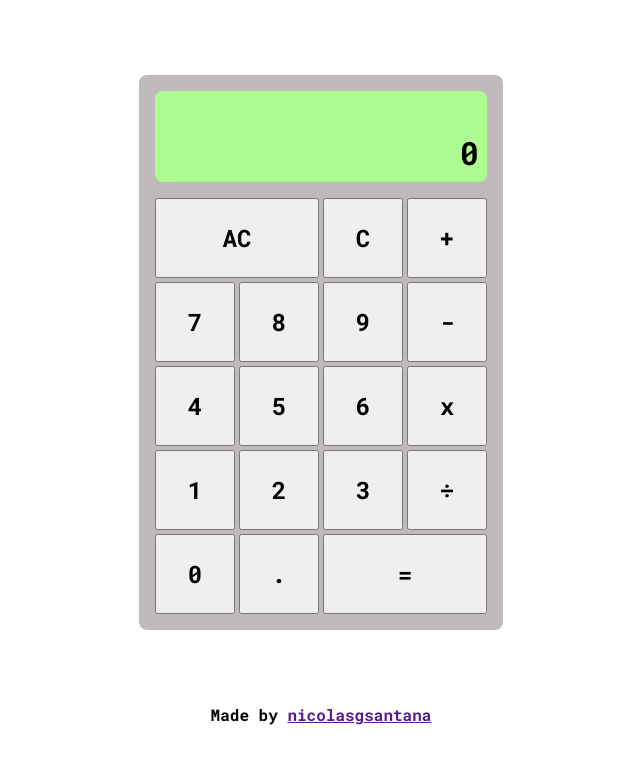
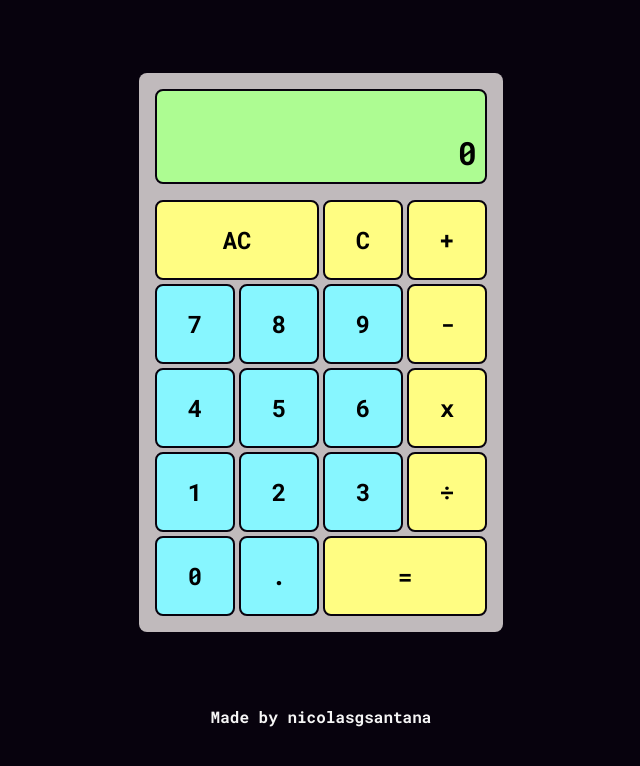
Before and after one commit to nicolasgsantana/calculator, a plain HTML site: page index.html in a window 1280 px wide. Shown: the whole page, without its empty margins (319-959 px from the left). Drawn offline with Linux system fonts and the light colour scheme.

Commit message:
Update colors

```diff
--- a/css/style.css
+++ b/css/style.css
@@ -9,6 +9,7 @@ body {
     justify-content: center;
     flex-direction: column;
     font-family: 'Roboto Mono', monospace;
+    background-color: #07020D;
 }
 
 main {
@@ -22,10 +23,25 @@ button {
     height: 80px;
     font-size: x-large;
     font-family: 'Roboto Mono', monospace;
+    background-color:#87F6FF;
+    border: #07020D solid 2px;
+    border-radius: 8px;
+}
+
+button:hover {
+    filter: brightness(85%);
+}
+
+button:active {
+    filter: brightness(75%);
 }
 
 button.equals, button.clear{
     flex-grow: 1;
+}
+
+button.operation, button.equals, button.clear, button.backspace {
+    background-color: #FFFD82;
 }
 
 p {
@@ -60,6 +76,7 @@ div.base {
 div.display {
     padding: 8px;
     background-color: #ADFC92;
+    border: #07020D solid 2px;
     border-radius: 8px;
 }
 
@@ -75,6 +92,16 @@ div.row {
 }
 
 footer {
+    color:whitesmoke;
     margin: auto 0 ;
     text-align: center;
 }
+
+a {
+    color: whitesmoke;
+    text-decoration: none;
+}
+
+a:hover {
+    text-decoration: underline;
+}
--- a/index.html
+++ b/index.html
@@ -20,7 +20,7 @@
         <div class="center">
           <div class="row">
             <button id="clear" class="clear" type="reset">AC</button>
-            <button id="backspace" type="button">C</button>
+            <button id="backspace" class="backspace" type="button">C</button>
             <button class="operation" type="button" value="+">+</button>
           </div>
           <div class="row">
```
